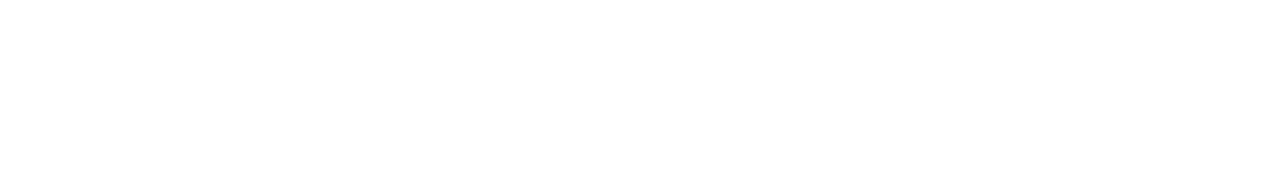
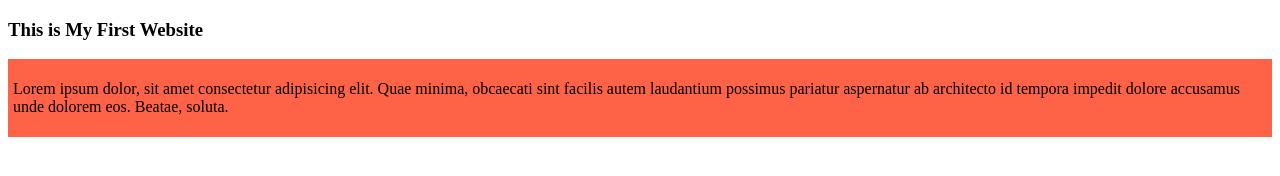
Before and after one commit to BongoCoderBD/Web-Development-Course-2023, a plain HTML site: page index.html in a window 1280 px wide. Drawn offline with Linux system fonts and the light colour scheme.

Commit message:
added the first blog

```diff
--- a/index.html
+++ b/index.html
@@ -3,9 +3,16 @@
 <head>
     <meta charset="UTF-8">
     <meta name="viewport" content="width=device-width, initial-scale=1.0">
-    <title>Document</title>
+    <title>my first website</title>
+    <link rel="stylesheet" href="styles/blog.css">
 </head>
 <body>
 
+    <h3>This is My First Website</h3>
+
+    <div>
+        <p>Lorem ipsum dolor, sit amet consectetur adipisicing elit. Quae minima, obcaecati sint facilis autem laudantium possimus pariatur aspernatur ab architecto id tempora impedit dolore accusamus unde dolorem eos. Beatae, soluta.</p>
+    </div>
+
 </body>
 </html>
--- /dev/null
+++ b/styles/blog.css
@@ -0,0 +1,4 @@
+div{
+    background-color: tomato;
+    padding: 5px;
+}
```
